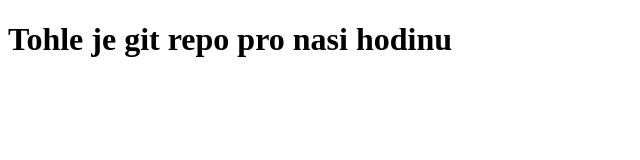
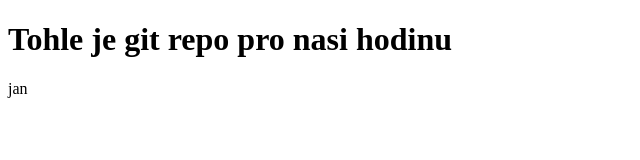
Before and after one commit to deinosuch/webovka13, a plain HTML site: page index.html in a window 1280 px wide. Shown: the full height of the page, 0-640 px from the left. Drawn offline with Linux system fonts and the light colour scheme.

Commit message:
musim pridat p s jan

```diff
--- a/index.html
+++ b/index.html
@@ -7,5 +7,6 @@
 </head>
 <body>
     <h1>Tohle je git repo pro nasi hodinu</h1>
+    <p>jan</p>
 </body>
 </html>
```
